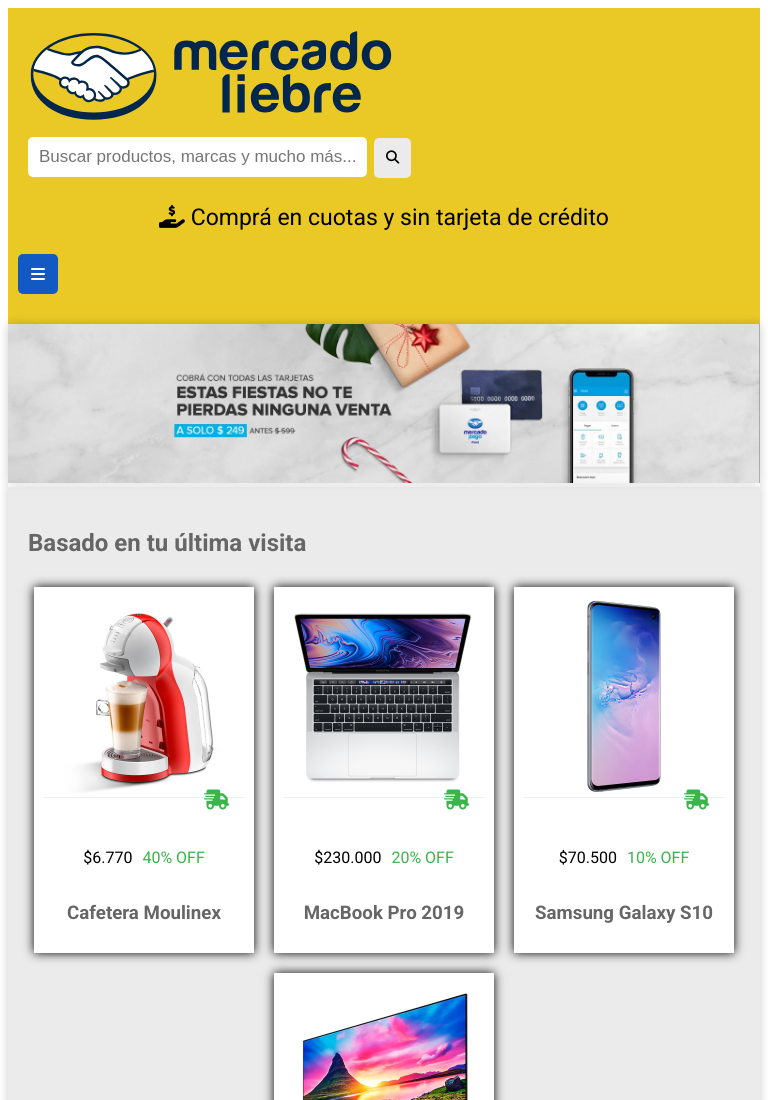
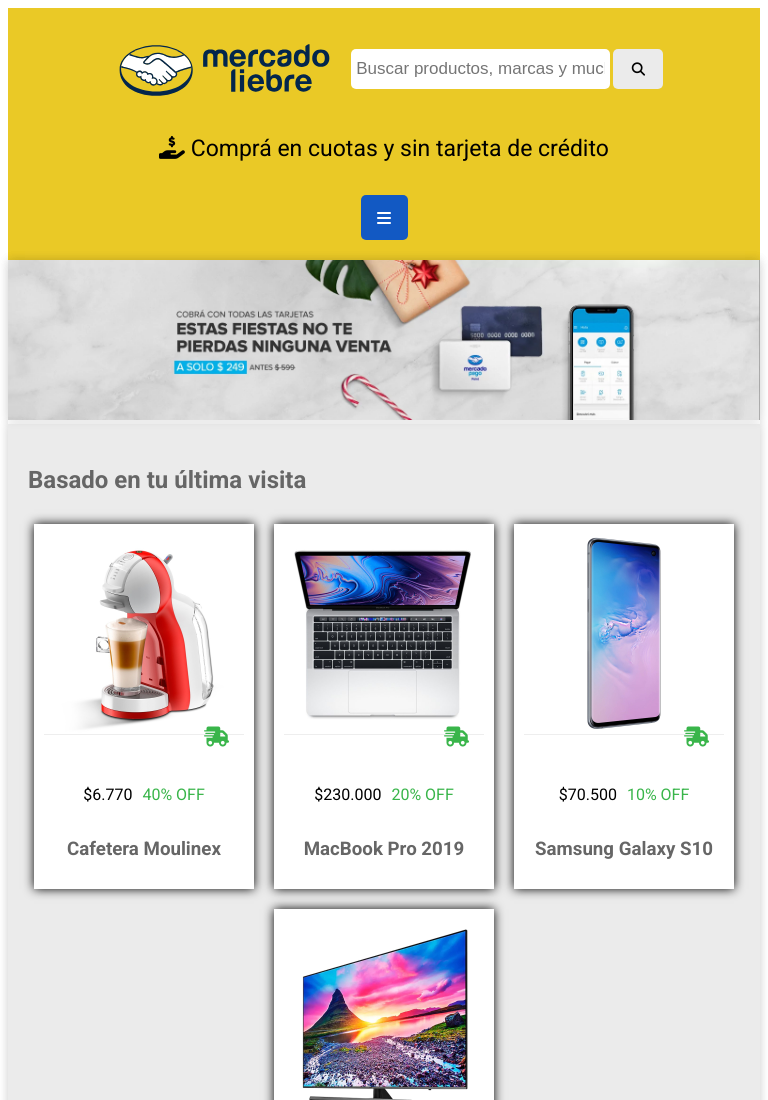
Before and after one commit to nicogruger/mercado-liebre, a website: page views/index.html in a window 768 px wide. Shown: the top 1100 px of the page. Drawn offline with Linux system fonts and the light colour scheme; files whose address does not match are found by name.

Commit message:
Se actualizó el diseño de la página

```diff
--- a/public/css/style.css
+++ b/public/css/style.css
@@ -46,7 +46,10 @@
   color: black;
   border-radius: 5px;
   border: none;
-  height: 30px;
+  height: 33px;
+  max-width: 450px;
+  position: relative;
+  bottom: 1px;
 }
 
 #banner {
@@ -133,17 +136,17 @@
 .burger-menu {
   color: white;
   background-color: var(--celeste);
-  padding: 10px;
+  padding: 10px 1px;
   font-size: 16px;
   border: none;
   cursor: pointer;
   border-radius: 5px;
+  margin: auto;
   margin-bottom: 20px;
   display: flex;
   justify-content: center;
   align-items: center;
-  width: 20px;
-  height: 20px
+  width: 40px;
 }
 
 
@@ -187,7 +190,8 @@
   display: none;
 }
 
-@media (min-width: 450px) {
+@media (min-width: 450px) and (max-width: 909px) {
+
 
   .productos-visitados ul li, .productos-oferta ul li {
     box-shadow: 0 0 10px rgba(0, 0, 0, 1);
@@ -197,15 +201,21 @@
     display: block;
   }
 
+  .header-container {
+    display: flex;
+    flex-wrap: wrap;
+    justify-content: center;
+    align-items: center;
+    padding: 10px;
+  }
 
   .logo {
-    width: 50%;
-    height: auto;
+    flex-basis: 30%;
+    max-width: 30%;
   }
 
   input[type="text"] {
-    width: 45%;
-    margin-left: 10px;
+    flex-basis: 35%;
     height: 30px;
     border-radius: 5px;
     padding: 5px;
@@ -214,20 +224,33 @@
   }
 
   button.lupa {
-    width: 5%;
+    flex-basis: 7%;
     height: 40px;
-    margin-bottom: 3px;
-    margin-left: 3px;
+    align-self: stretch;
+    position: relative;
+    top: 21px;
+    left: 3px;
   }
 
   .compra {
     font-size: 23px;
+    text-align: center;
+    width: 100%;
+    order: 4;
   }
+
+
+
 
   .burger-menu{
     display: flex;
-    justify-content: center; /* Center horizontally */
-    align-items: center; /* Center vertically */
+    justify-content: center;
+    align-items: center;
+    width: 45px;
+    height: 25px;
+    padding: 10px 1px;
+    margin: auto;
+    margin-bottom: 10px;
   }
 
 
@@ -265,6 +288,8 @@
     width: 5%;
     position: relative;
     right: 18px;
+    bottom: 1px;
+    height: 35px;
 }
 
 .compra {
```
Also changed, not shown: views/index.html (+1 -0 lines).
